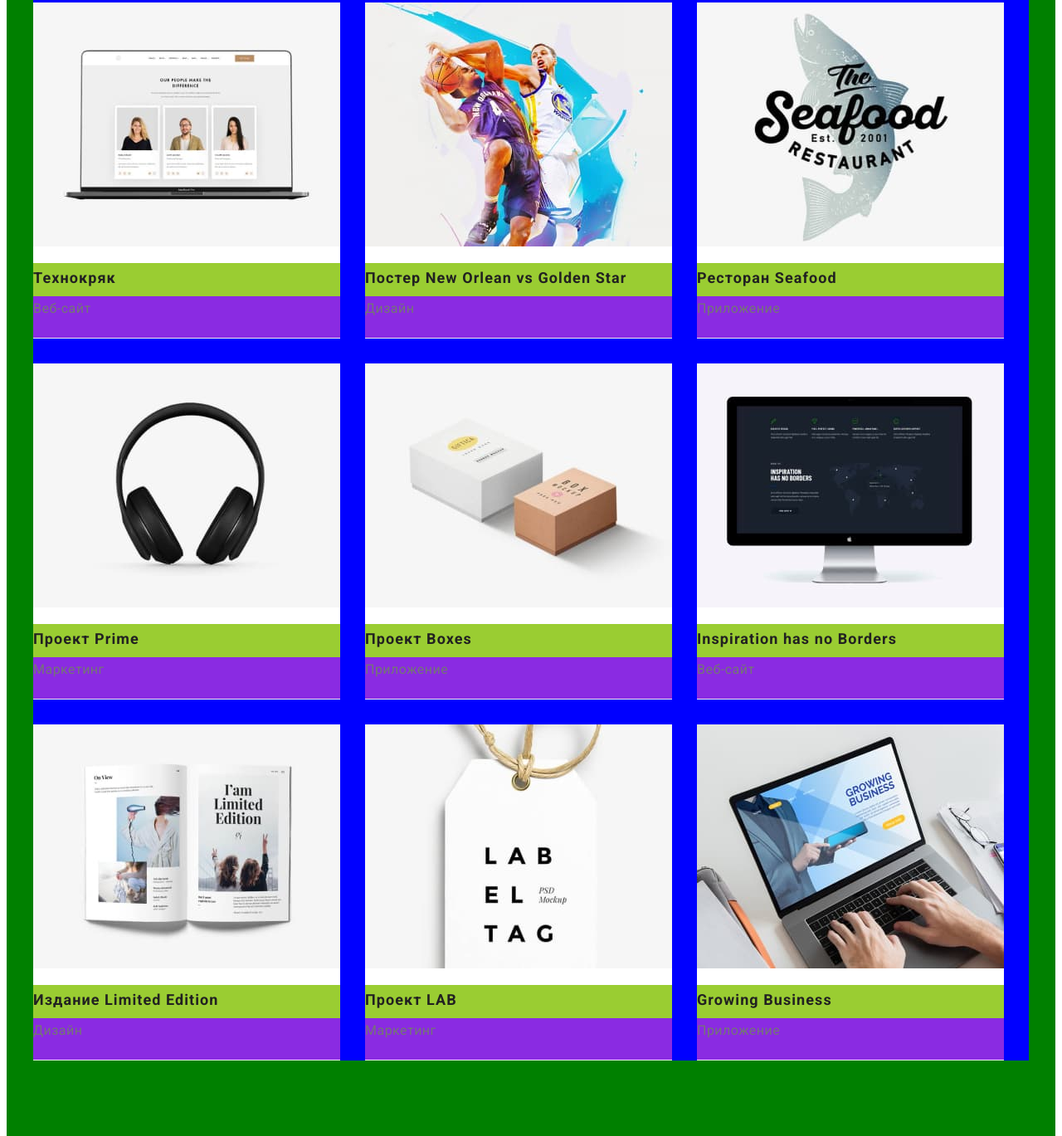
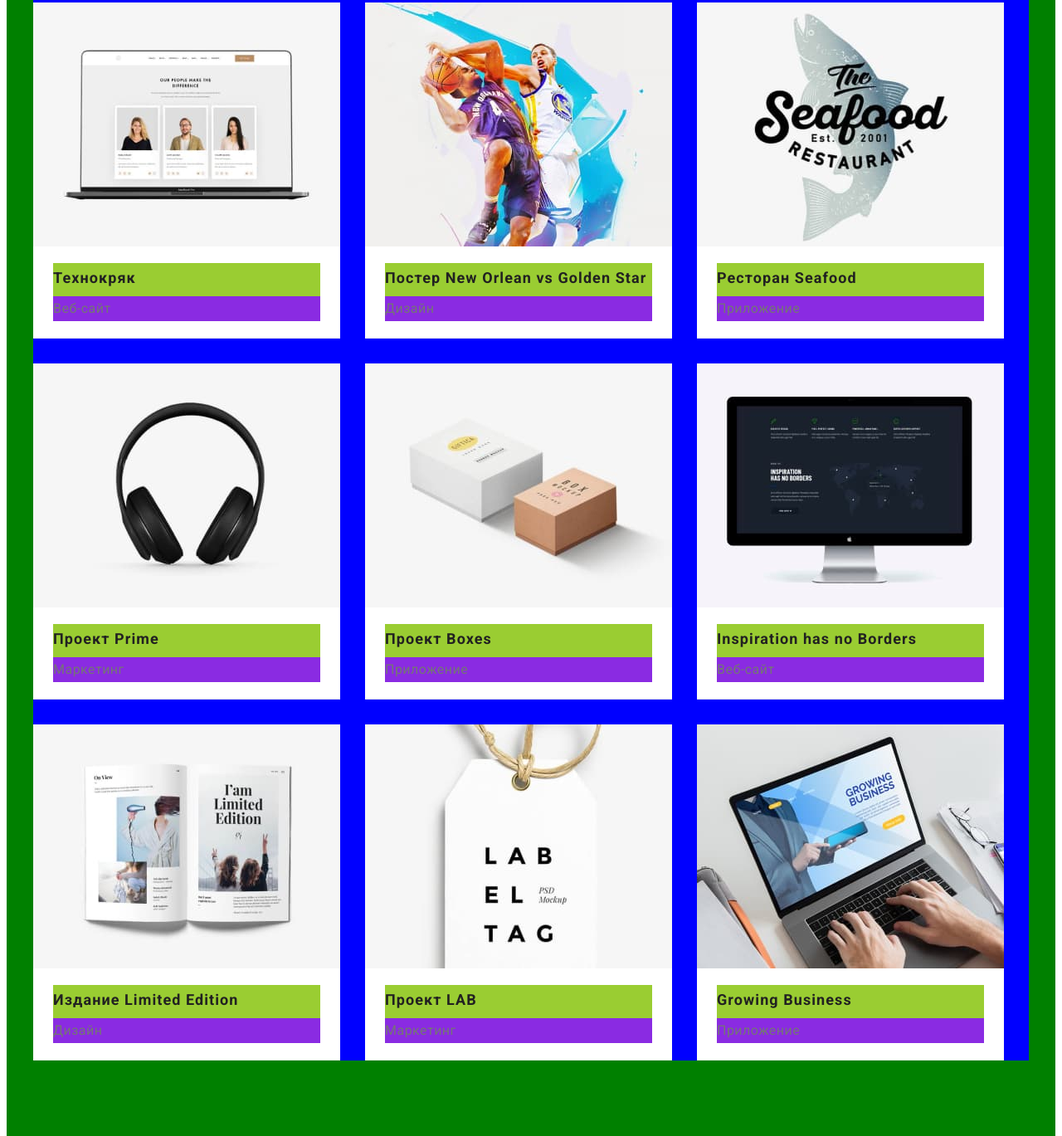
Before and after one commit to Natalie604917/goit-markup-hw-03, a plain HTML site: page portfolio.html in a window 1280 px wide. Shown: the part 272-1641 px from the top of the page at 83% size. Drawn offline with Linux system fonts and the light colour scheme.

Commit message:
change in cards our team and works

```diff
--- a/css/styles.css
+++ b/css/styles.css
@@ -10,7 +10,7 @@ html {
 
 body {
   box-sizing: inherit;
-  font-family: "Roboto", sans-serif;
+  font-family: 'Roboto', sans-serif;
   letter-spacing: 0.03em;
 
   color: var(--primary-text);
@@ -77,6 +77,12 @@ body {
   padding: 0;
 }
 
+.gallery-img,
+.team-image,
+.work-img {
+  display: block;
+}
+
 .bg-nav {
   background-color: var(--primary-white);
 }
@@ -120,7 +126,7 @@ body {
 .logo-web,
 .logo-studio {
   text-decoration: none;
-  font-family: "Raleway", sans-serif;
+  font-family: 'Raleway', sans-serif;
 
   font-weight: 700;
   font-size: 26px;
@@ -210,9 +216,6 @@ body {
 }
 
 /*стр.Студия/ Чем мы занимаемся */
-.gallery-img {
-  display: block;
-}
 
 .gallery-flex {
   width: 370px;
@@ -255,10 +258,7 @@ body {
 }
 
 /* стр.Студия/ Команда */
-.team-image {
-  display: block;
-  padding-bottom: 30px;
-}
+
 .team-title {
   color: var(--title-text);
   font-weight: 500;
@@ -280,7 +280,6 @@ body {
 
   margin-top: 0;
   margin-bottom: 0;
-  padding-bottom: 30px;
   color: var(--title-text);
 
   background-color: blueviolet;
@@ -292,6 +291,10 @@ body {
 
 .team-flex:not(:last-child) {
   margin-right: 30px;
+}
+.team-content {
+  padding-top: 30px;
+  padding-bottom: 30px;
 }
 
 /* стр.Портфолио/фильтры-кнопки */
@@ -320,7 +323,7 @@ body {
 .filter-primary {
   color: var(--title-text);
   background-color: var(--secondary-background);
-  font-family: "Roboto", sans-serif;
+  font-family: 'Roboto', sans-serif;
   font-weight: 500;
   font-size: 16px;
   line-height: 1.62;
@@ -337,7 +340,7 @@ body {
 .filter-secondary {
   color: var(--primary-white);
   background-color: var(--accent);
-  font-family: "Roboto", sans-serif;
+  font-family: 'Roboto', sans-serif;
   font-weight: 700;
   font-size: 16px;
   line-height: 1.88;
@@ -391,14 +394,12 @@ body {
 
   margin-top: 0;
   margin-bottom: 0;
-  padding-bottom: 20px;
 
   background-color: blueviolet;
 }
 
-.work-img {
-  display: block;
-  padding-bottom: 20px;
+.work-content {
+  padding: 20px 24px;
 }
 
 /* Адрес в подвале */
--- a/portfolio.html
+++ b/portfolio.html
@@ -70,72 +70,90 @@
                     <div class="work-flex">
                          <li>
                              <img class="work-img" src="./images/work-list/project1.jpg" alt="project1" width="370">
+                             <div class="work-content">
                                  <h2 class="work-title">Технокряк</h2>
                                  <p class="work-text">Веб-сайт</p>
+                             </div>
                          </li>
                      </div>
 
                      <div class="work-flex">
                          <li>
                              <img class="work-img" src="./images/work-list/project2.jpg" alt="project2" width="370">
+                             <div class="work-content">
                                  <h2 class="work-title">Постер New Orlean vs Golden Star</h2>
                                  <p class="work-text">Дизайн</p>
+                             </div>
                          </li>
                      </div>
 
                      <div class="work-flex">
                          <li>
                              <img class="work-img" src="./images/work-list/project3.jpg" alt="project3" width="370">
+                             <div class="work-content">
                                  <h2 class="work-title">Ресторан Seafood</h2>
                                  <p class="work-text">Приложение</p>
+                             </div>
                          </li>
                      </div>
 
                      <div class="work-flex">
                          <li>
                              <img class="work-img" src="./images/work-list/project4.jpg" alt="project4" width="370">
+                             <div class="work-content">
                                  <h2 class="work-title">Проект Prime</h2>
                                  <p class="work-text">Маркетинг</p>
+                             </div>
                          </li>
                      </div>
 
                      <div class="work-flex">
                          <li>
                              <img class="work-img" src="./images/work-list/project5.jpg" alt="project5" width="370">
+                             <div class="work-content">
                                  <h2 class="work-title">Проект Boxes</h2>
                                  <p class="work-text">Приложение</p>
+                             </div>
                          </li>
                      </div>
 
                       <div class="work-flex">
                           <li>
                              <img class="work-img" src="./images/work-list/project6.jpg" alt="project6" width="370">
+                             <div class="work-content">
                                  <h2 class="work-title">Inspiration has no Borders</h2>
                                  <p class="work-text">Веб-сайт</p>
+                             </div>
                           </li>
                       </div>
 
                       <div class="work-flex">
                           <li>
                              <img class="work-img" src="./images/work-list/project7.jpg" alt="project7" width="370">
+                             <div class="work-content">
                                  <h2 class="work-title">Издание Limited Edition</h2>
                                  <p class="work-text">Дизайн</p>
+                             </div>
                          </li>
                       </div>
 
                       <div class="work-flex">
                          <li>
                              <img class="work-img" src="./images/work-list/project8.jpg" alt="project8" width="370">
+                             <div class="work-content">
                                  <h2 class="work-title">Проект LAB</h2>
                                  <p class="work-text">Маркетинг</p>
+                             </div>
                          </li>
                      </div>
 
                       <div class="work-flex">
                          <li>
                              <img class="work-img" src="./images/work-list/project9.jpg" alt="project9" width="370">
+                             <div class="work-content">
                                  <h2 class="work-title">Growing Business</h2>
                                  <p class="work-text">Приложение</p>
+                             </div>
                          </li>
                      </div>
                  </ul>
```
Also changed, not shown: index.html (+8 -0 lines), css/.prettierrc.json (added). Lines whose indentation alone changed are shown as unchanged.
